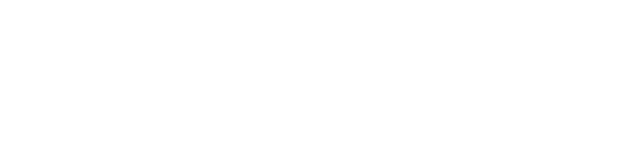
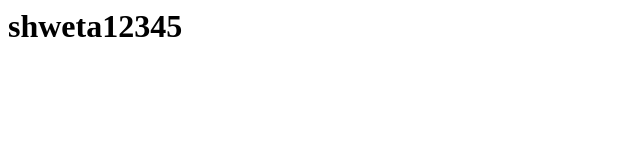
Before and after one commit to shwetu12345/potionfy, a plain HTML site: page index.html in a window 1280 px wide. Shown: the whole page, without its empty margins (0-640 px from the left). Drawn offline with Linux system fonts and the light colour scheme.

Commit message:
shweta1595

```diff
--- a/index.html
+++ b/index.html
@@ -2,6 +2,7 @@
   <head>
     <title>shweta</title>
     <body>
+      <h1> shweta12345 </h1>
     </body>
   </head>
 </html>
```
